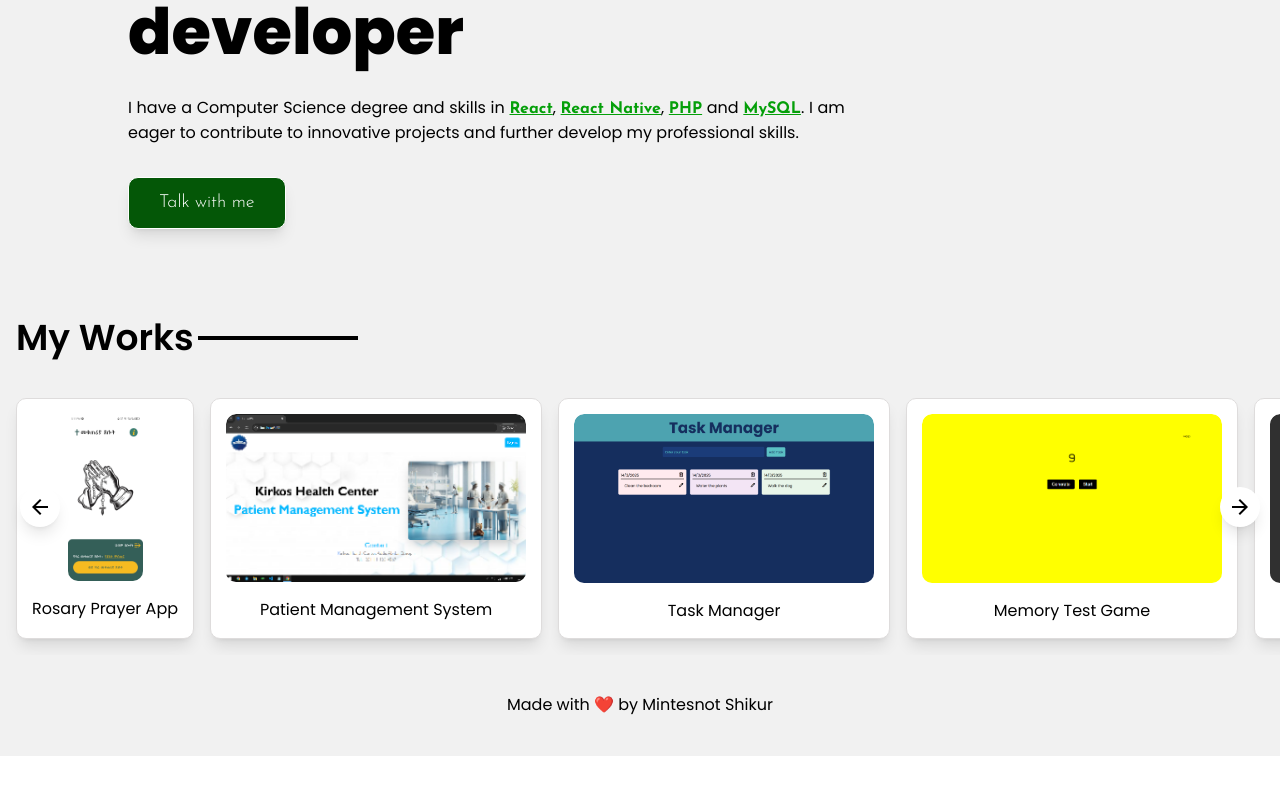
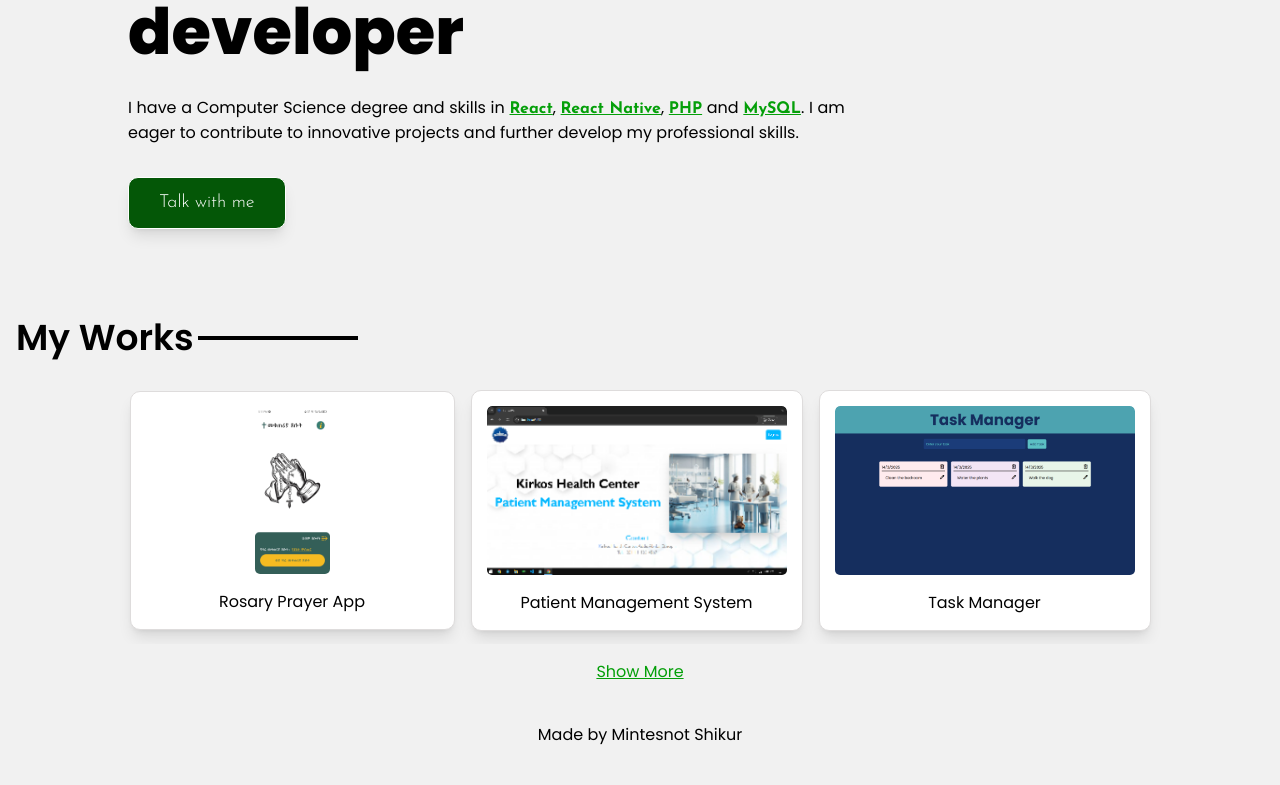
Before and after one commit to mintesnotshikur/portfolio, a React (Vite) app: page / in a window 1280 px wide. Shown: the part 322-1107 px from the top of the page. Before the commit the page ends 1078 px from the top, so only its background shows below. Built offline with nearby package versions, Linux system fonts and the light colour scheme; a web font is replaced by a local one.

Commit message:
added show more button for projects and technologies attribute for projects in ProjectOverview

```diff
--- a/components/projectCard.jsx
+++ b/components/projectCard.jsx
@@ -1,17 +1,17 @@
 const ProjectCard = ({ id, title, image, link, description, onClick }) => {
   return (
     <div
-      className="flex flex-col flex-shrink-0 gap-4 p-[15px] bg-white border border-[#dedcdc] rounded-[10px] shadow-lg cursor-pointer"
+      className="min-w-[325px] flex flex-col flex-shrink-0 gap-4 p-[15px] bg-white border border-[#dedcdc] rounded-[10px] shadow-lg cursor-pointer"
       onClick={onClick}
       id={id}
     >
-      <div className="flex flex-col justify-center items-center gap-4 decoration-0 overflow-hidden rounded-[10px]">
+      <div className="flex flex-col justify-center items-center gap-4 decoration-0 overflow-hidden rounded-[5px]">
         <img
           src={image[0]}
           alt={title}
           className={`${
             title === "Rosary Prayer App" ? "w-[75px]" : "w-[300px]"
-          } h-auto rounded-[10px] hover:scale-[1.05]`}
+          } h-auto rounded-[5px] hover:scale-[1.05]`}
         />
         <p className="text-[1rem] font-normal">{title}</p>
       </div>
--- a/components/projectOverview.jsx
+++ b/components/projectOverview.jsx
@@ -35,9 +35,20 @@ const ProjectOverview = ({ project, onClose }) => {
             </a>
           )}
         </div>
-        <p className="text-[1rem] font-normal w-full lg:max-h-[180px] h-[250px] overflow-auto">
+        <p className="text-[1rem] font-normal w-full lg:max-h-[160px] h-[250px] overflow-auto">
           {description}
         </p>
+        <div className="flex flex-wrap gap-2 mt-2">
+          {project?.technologies &&
+            project.technologies.map((tech, index) => (
+              <span
+                key={index}
+                className="bg-secondary/30 text-primary/70 border border-secondary px-2 py-1 rounded-md"
+              >
+                {tech}
+              </span>
+            ))}
+        </div>
       </div>
     </div>
   );
--- a/src/App.jsx
+++ b/src/App.jsx
@@ -13,27 +13,9 @@ import ViewImage from "../components/viewImage.jsx";
 
 function App() {
   const [selectedProject, setSelectedProject] = useState(null);
-  const [index, setIndex] = useState(0);
   const [image, setImage] = useState(null);
 
-  const incIndex = (index) => {
-    if (index > projectData.length) {
-      setIndex(projectData.length);
-    } else if (index < 0) {
-      setIndex(0);
-    } else {
-      setIndex(index + 4);
-    }
-  };
-  const decIndex = (index) => {
-    if (index > projectData.length) {
-      setIndex(projectData.length);
-    } else if (index < 0) {
-      setIndex(0);
-    } else {
-      setIndex(index - 4);
-    }
-  };
+  const [showMore, setShowMore] = useState(false); // State to control visible projects
 
   return (
     <>
@@ -49,11 +31,8 @@ function App() {
           <div className="flex items-center gap-2">
             <img
               src={profilePicture}
-              // src={
-              //   "http://192.168.149.193:8080/file_0000000083885230b041ced01a827d1e_conversation_id=67eb9cc2-82e8-8002-adcb-e6c9c8469733&message_id=6ca90614-146c-46fb-a5d3-d50d2e9c34ff.PNG"
-              // }
               alt="profile picture"
-              className="w-[40px] lg:w-[50px] h-[40px] lg:h-[50px] rounded-xl"
+              className="w-[40px] lg:w-[50px] h-[40px] lg:h-[50px] rounded-lg cursor-pointer"
               onClick={() => {
                 setImage(profilePicture);
               }}
@@ -112,46 +91,31 @@ function App() {
         </section>
         <section
           id="my-works"
-          className="w-full mt-[7%] flex flex-col gap-6 relative"
+          className="w-full mt-[7%] flex flex-col gap-4 relative"
         >
           <div className="flex w-full items-center gap-1">
             <h1 className="text-4xl pl-4 font-semibold">My Works</h1>
             <div className="h-[4px] w-35 lg:w-40 bg-black"></div>
           </div>
-          <div className="w-full flex overflow-x-auto gap-4 p-4 [scrollbar-width:none] [-ms-overflow-style:none] animate-fade-in-main">
-            {projectData.map((project, index) => (
+          <div
+            className={`w-full flex flex-wrap items-center justify-center ${
+              showMore ? "max-h-[1000px]" : "max-h-[270px]"
+            } overflow-hidden gap-4 p-4`}
+          >
+            {projectData.map((project) => (
               <ProjectCard
-                key={index}
+                key={project.id}
                 {...project}
-                onClick={() =>
-                  setSelectedProject({
-                    title: project.title,
-                    image: project.image,
-                    link: project.link,
-                    description: project.description,
-                  })
-                }
+                onClick={() => setSelectedProject(project)}
               />
             ))}
           </div>
-          <a
-            onClick={() => decIndex(index)}
-            href={index <= 0 ? `#1` : `#${index}`}
-            className="absolute hidden lg:flex items-center p-2 left-5 top-[50%] bg-white rounded-full shadow-lg cursor-pointer hover:bg-[#f1f1f1]"
+          <p
+            onClick={() => setShowMore(!showMore)}
+            className="self-center text-secondary underline cursor-pointer"
           >
-            <span className="material-symbols-outlined">arrow_back</span>
-          </a>
-          <a
-            href={
-              index >= projectData.length
-                ? `#${projectData.length}`
-                : `#${index}`
-            }
-            onClick={() => incIndex(index)}
-            className="absolute hidden lg:flex items-center p-2 right-5 top-[50%] bg-white rounded-full shadow-lg cursor-pointer hover:bg-[#f1f1f1]"
-          >
-            <span className="material-symbols-outlined">arrow_forward</span>
-          </a>
+            Show More
+          </p>
         </section>
         <footer className="flex flex-col items-center gap-4 my-[3%]">
           <div className="flex lg:hidden items-center justify-center gap-12">
@@ -168,7 +132,7 @@ function App() {
               icon={githubIcon}
             />
           </div>
-          <p className="footer-text">Made with ❤️ by Mintesnot Shikur</p>
+          <p className="footer-text">Made by Mintesnot Shikur</p>
         </footer>
       </div>
       {/* Render ProjectOverview */}
--- a/src/index.css
+++ b/src/index.css
@@ -17,7 +17,7 @@
 }
 
 * {
-    transition: all 0.3s;
+    transition: all 0.5s ease-in-out;
     scroll-behavior: smooth;
 }
 
--- a/src/projectData.js
+++ b/src/projectData.js
@@ -43,6 +43,7 @@ export default [
     link: null,
     description:
       "Created a Rosary Prayer Mobile App that provides a user-friendly and immersive prayer experience. The app features an intuitive welcome screen with direct access to daily rosary prayers and a comprehensive list of all daily prayers. Key features include audio playback of prayers to minimize distractions and enhance focus. Future iterations will include additional features to further enrich the user's prayer experience. This project demonstrates proficiency in mobile app development, audio integration, and user interface/user experience design.",
+    technologies: ["React Native", "Expo", "JavaScript", "Tailwind CSS"],
   },
   {
     id: 2,
@@ -66,6 +67,7 @@ export default [
     link: null,
     description:
       "Developed a comprehensive, full-stack Patient Management System designed to streamline healthcare workflows and improve patient care coordination. This system features a modular architecture with role-based access control, catering to various healthcare professionals. Modules include: Admin (account and service management), Front Desk (patient registration and appointment checking), Cashier (payment processing), Triage (initial patient assessment), Doctor (diagnosis, prescriptions and appointment scheduling), Laboratory (test result management), and Pharmacy (prescription fulfillment). The system emphasizes data integrity, security, and efficient information flow, enhancing operational efficiency within healthcare facilities.",
+    technologies: ["React JS", "PHP", "MySQL", "Tailwind CSS"],
   },
   {
     id: 3,
@@ -74,6 +76,7 @@ export default [
     link: "https://mintesnotshikur.github.io/Task-Manager/",
     description:
       "Developed a client-side Task Manager application that leverages browser local storage for persistent data management. Users can efficiently add, edit, and delete tasks, ensuring a streamlined personal productivity experience. This project emphasizes proficiency in front-end development, local storage utilization, and responsive user interface design. The application demonstrates the ability to create practical and user-friendly tools that enhance personal organization.",
+    technologies: ["JavaScript", "HTML", "CSS"],
   },
   {
     id: 4,
@@ -82,6 +85,7 @@ export default [
     link: "https://mintesnotshikur.github.io/memory-test-game/",
     description:
       "Created an interactive Memory Test Game that challenges users' short-term memory and cognitive skills. The game generates a sequence of random numbers, which players must recall and input on a subsequent screen. This project demonstrates proficiency in dynamic content generation, state management, and user interface design. The game provides an engaging and educational experience while showcasing the ability to develop interactive web applications.",
+    technologies: ["JavaScript", "HTML", "CSS"],
   },
   {
     id: 5,
@@ -90,5 +94,6 @@ export default [
     link: "https://mintesnotshikur.github.io/password-generator/",
     description:
       "Designed and implemented a robust Password Generator tool that creates strong, secure passwords by combining a mix of characters, letters, and numbers. This application addresses the critical need for secure online credentials by providing users with randomly generated passwords that adhere to industry best practices. The project highlights expertise in string manipulation, random number generation, and user-friendly interface design.",
+    technologies: ["JavaScript", "HTML", "CSS"],
   },
 ];
```
